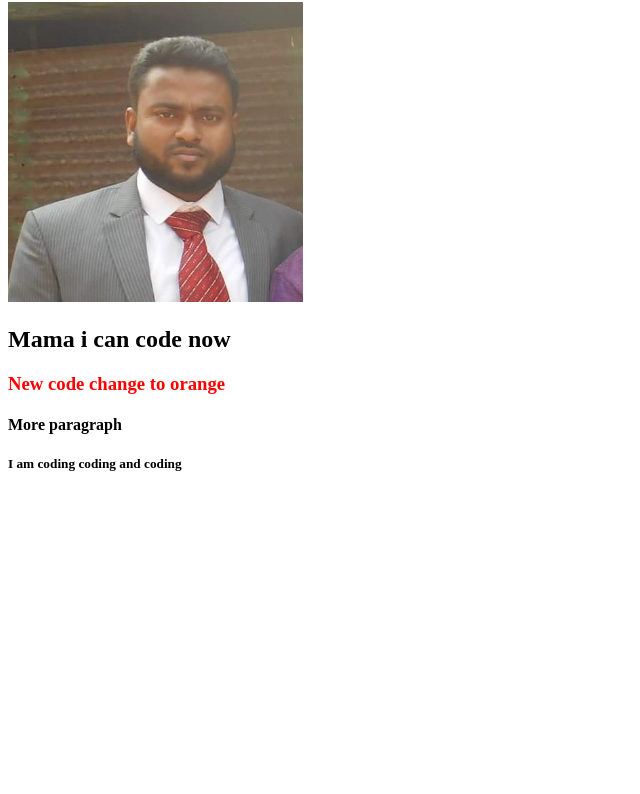
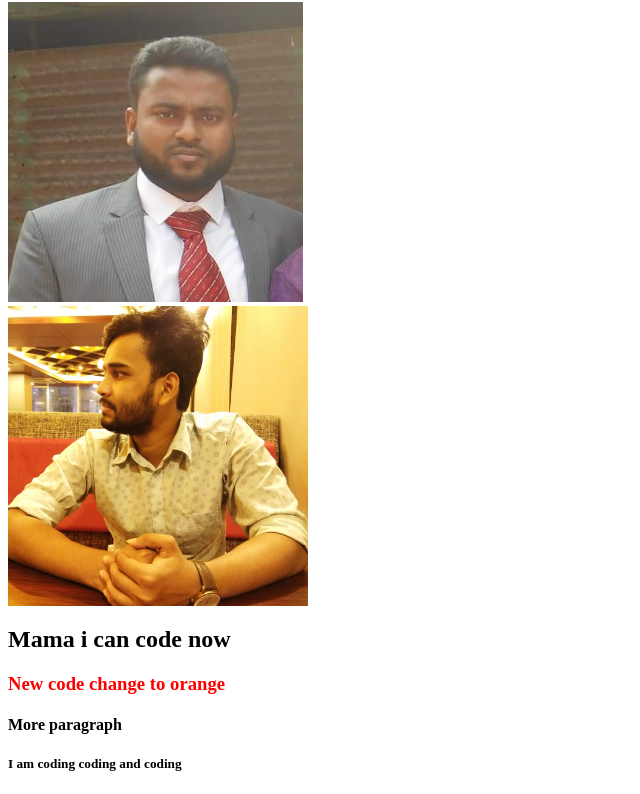
Before and after one commit to RummanAhsan/I-can-push, a plain HTML site: page index.html in a window 1280 px wide. Shown: the part 78-872 px from the top of the page, without its empty margins (0-640 px from the left). Before the commit the page ends 800 px from the top, so only its background shows below. Drawn offline with Linux system fonts and the light colour scheme.

Commit message:
solayman

```diff
--- a/index.html
+++ b/index.html
@@ -15,6 +15,10 @@
 .rumman{
     height: 300px;
 }
+.solayman{
+    height: 300px;
+    display: block;
+}
     </style>
 </head>
 <body>
@@ -24,6 +28,7 @@ I can push to github
 
     </h1>
     <img class="rumman" src="Picture.jpeg" alt=""></img>
+    <img class="solayman" src="./Solayman/solayman.jpg" alt="">
     <h2>Mama i can code now</h2>
     <h3 class="newcode">New code change to orange</h3>
     <h4>More paragraph
```
Also changed, not shown: Solayman/solayman.jpg (added).
